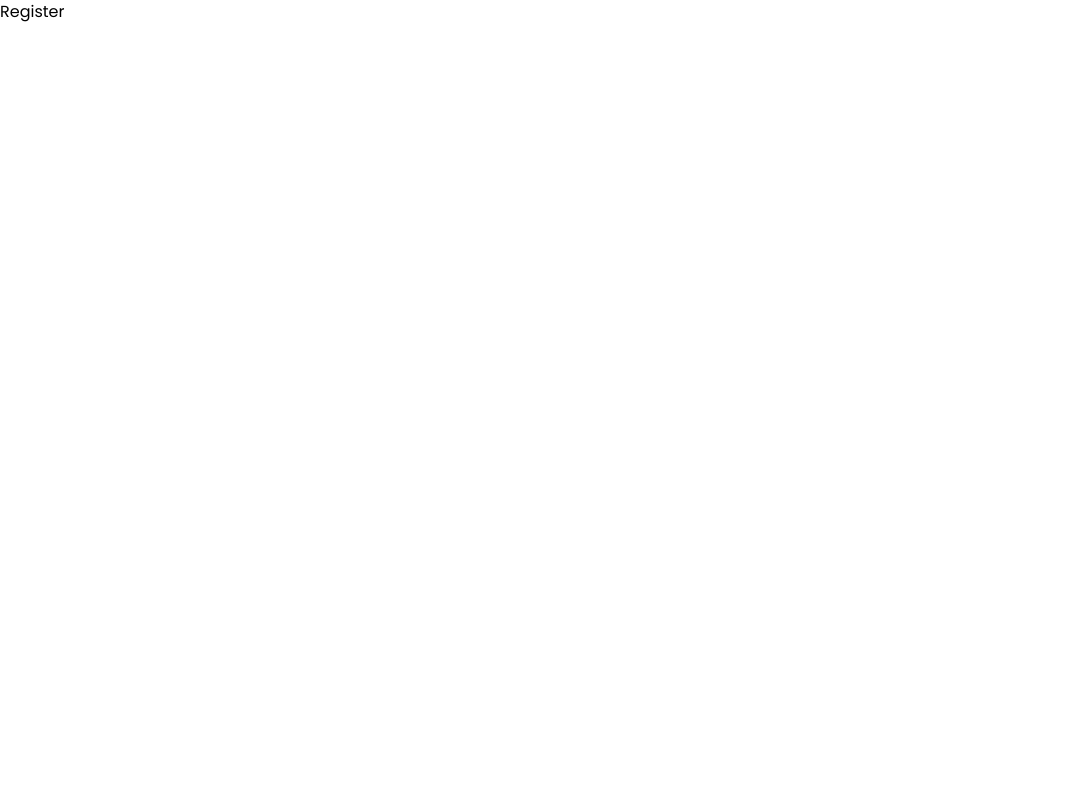
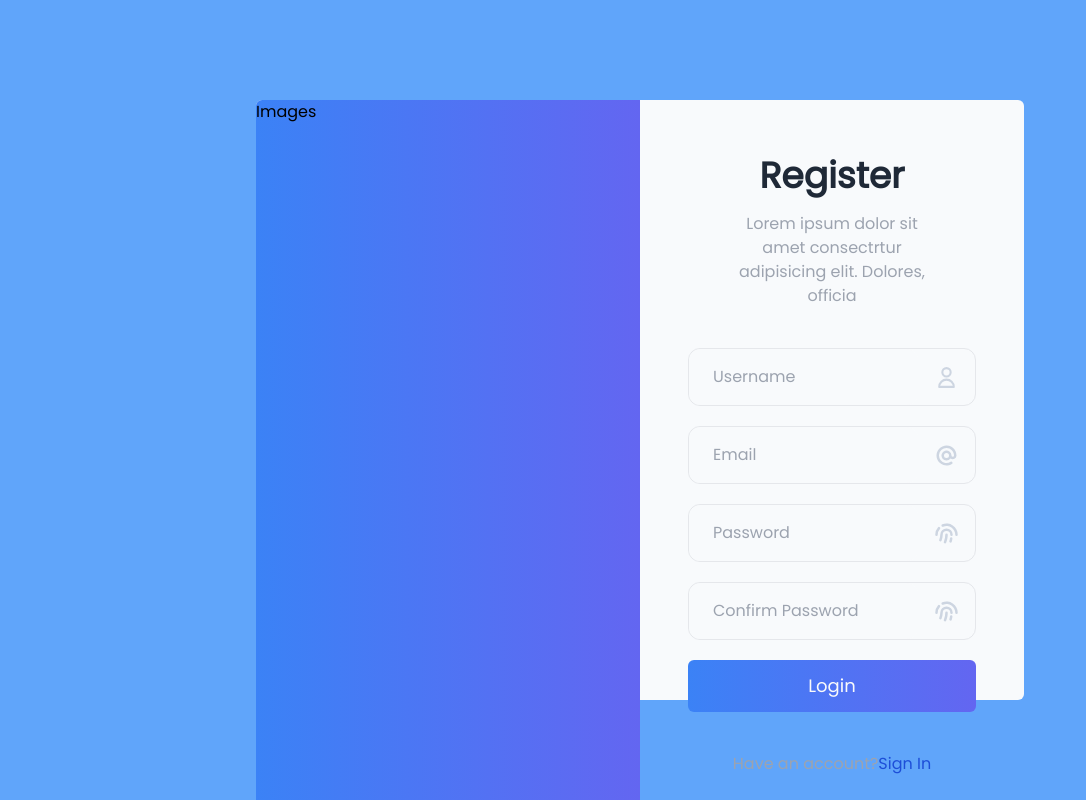
Before and after one commit to yuragms/next-auth-google-mongo, a Next.js app: page /register in a window 1280 px wide. Shown: the whole page, without its empty margins (0-1086 px from the left). Built offline with nearby package versions, Linux system fonts and the light colour scheme.

Commit message:
RegisterComponent

```diff
--- a/pages/register.js
+++ b/pages/register.js
@@ -1,13 +1,92 @@
-import React from 'react';
+import React, { useState } from 'react';
 import Head from 'next/head';
+import Layout from '../layout/layout';
+import Link from 'next/link';
+import styles from '../styles/Form.module.css';
+import { HiAtSymbol, HiFingerPrint, HiOutlineUser } from 'react-icons/hi';
 
 export default function Register() {
+  const [show, setShow] = useState({ password: false, cpassword: false });
   return (
-    <div>
+    <Layout>
       <Head>
         <title>Register</title>
       </Head>
-      <h1>Register</h1>
-    </div>
+      <section className="w-3/4 mx-auto flex flex-col gap-10">
+        <div className="title">
+          <h1 className="text-gray-800 text-4xl font-bold py-4">Register</h1>
+          <p className="w-3/4 mx-auto text-gray-400">
+            Lorem ipsum dolor sit amet consectrtur adipisicing elit. Dolores,
+            officia
+          </p>
+        </div>
+        {/*form */}
+        <form className="flex flex-col gap-5">
+          <div className={styles.input_group}>
+            <input
+              type="text"
+              name="Username"
+              placeholder="Username"
+              className={styles.input_text}
+            />
+            <span className="icon flex items-center px-4">
+              <HiOutlineUser size={25} />
+            </span>
+          </div>
+          <div className={styles.input_group}>
+            <input
+              type="email"
+              name="email"
+              placeholder="Email"
+              className={styles.input_text}
+            />
+            <span className="icon flex items-center px-4">
+              <HiAtSymbol size={25} />
+            </span>
+          </div>
+          <div className={styles.input_group}>
+            <input
+              type={`${show.password ? 'text' : 'password'}`}
+              name="password"
+              placeholder="Password"
+              className={styles.input_text}
+            />
+            <span
+              className="icon flex items-center px-4"
+              onClick={() => setShow({ ...show, password: !show.password })}
+            >
+              <HiFingerPrint size={25} />
+            </span>
+          </div>
+          <div className={styles.input_group}>
+            <input
+              type={`${show.cpassword ? 'text' : 'password'}`}
+              name="cpassword"
+              placeholder="Confirm Password"
+              className={styles.input_text}
+            />
+            <span
+              className="icon flex items-center px-4"
+              onClick={() => setShow({ ...show, cpassword: !show.cpassword })}
+            >
+              <HiFingerPrint size={25} />
+            </span>
+          </div>
+          {/*login button */}
+          <div className="input-button">
+            <button type="submit" className={styles.button}>
+              Login
+            </button>
+          </div>
+        </form>
+        {/*bottom */}
+        <p className="text-center text-gray-400">
+          Have an account?
+          <Link href={'/login'} className="text-blue-700">
+            Sign In
+          </Link>
+        </p>
+      </section>
+    </Layout>
   );
 }
```
